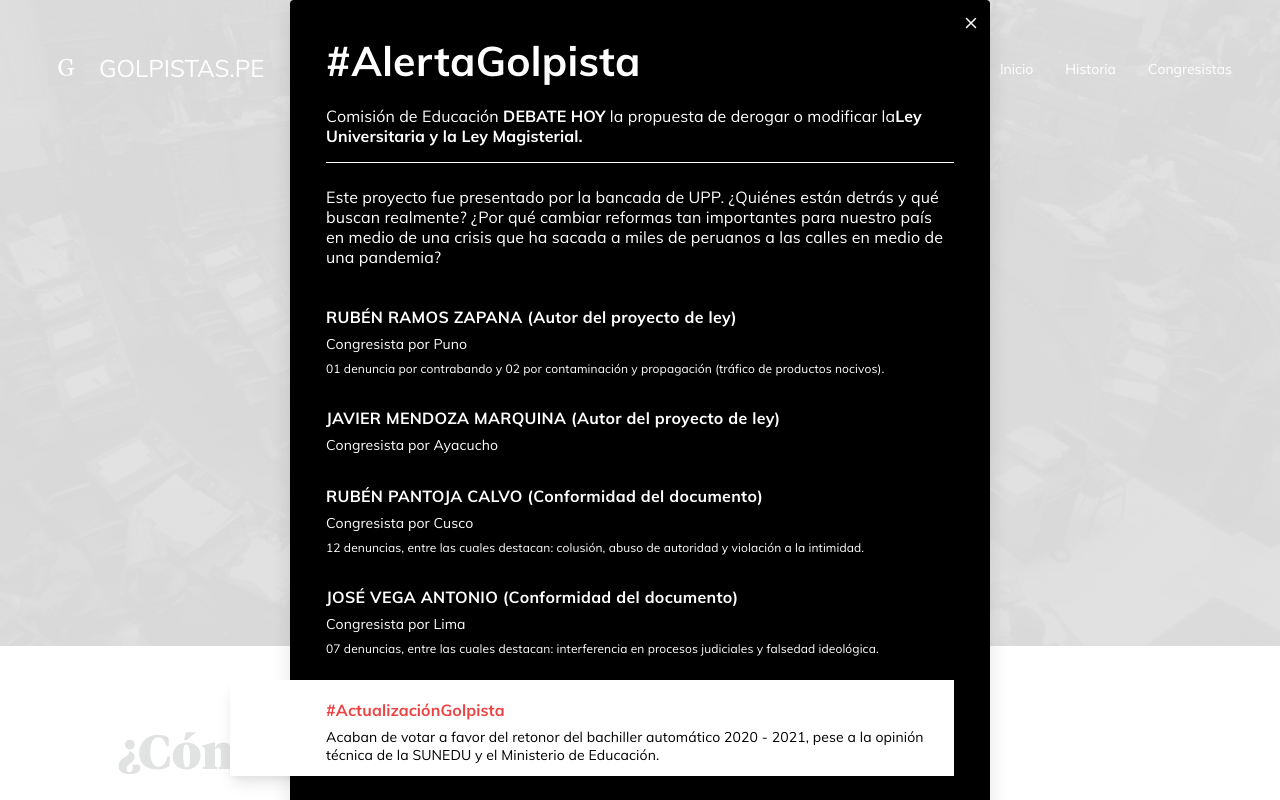
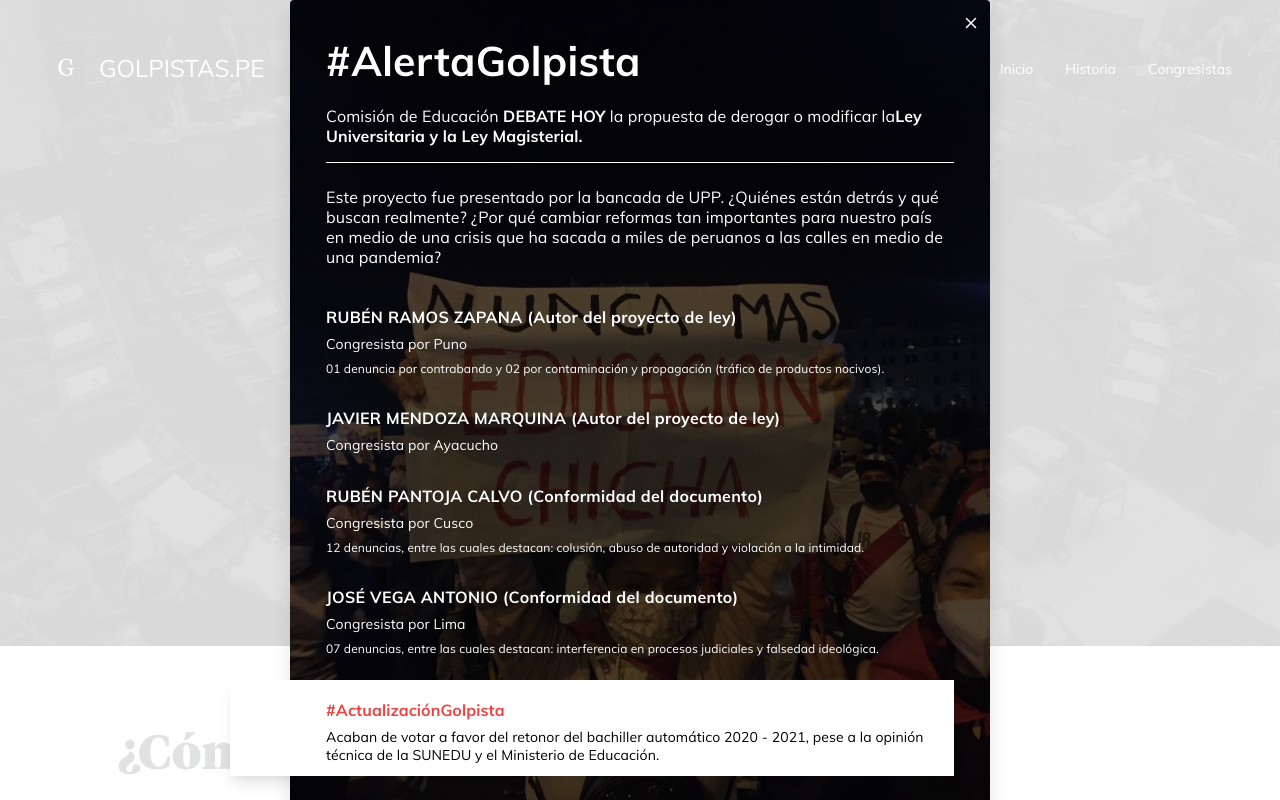
Before and after one commit to openpolitica/golpistas.pe, a Next.js app: page / in a window 1280 px wide. Shown: the top 800 px of the page. Built offline with nearby package versions, Linux system fonts and the light colour scheme; no server answers.

Commit message:
Add background image

```diff
--- a/styles/Modal.css
+++ b/styles/Modal.css
@@ -31,7 +31,11 @@
   border-radius: 4px;
   background-color: #000;
   color: #fff;
-  letter-spacing: 0.1px
+  letter-spacing: 0.1px;
+  background-image: url(/educacion-chicha.jpg), linear-gradient(0deg, rgba(31, 31, 31, 0.81), rgba(31, 31, 31, 0.81));
+  background-blend-mode: multiply, color;
+  background-size: cover;
+  background-color: #ffffff00;
 }
 
 .modal .modal-close {
```
Also changed, not shown: public/educacion-chicha.jpg (added).
